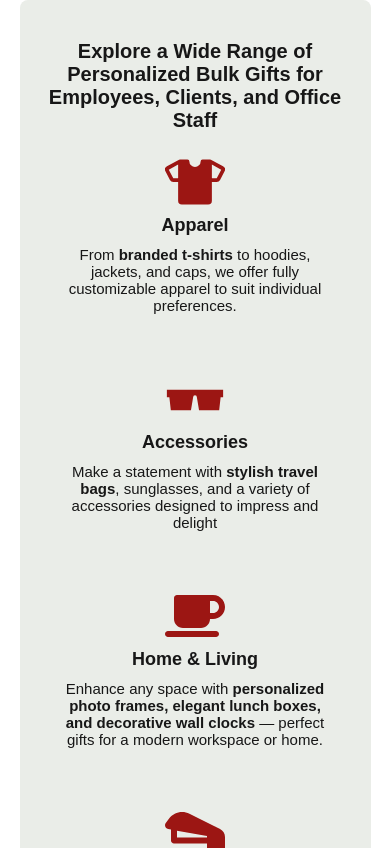
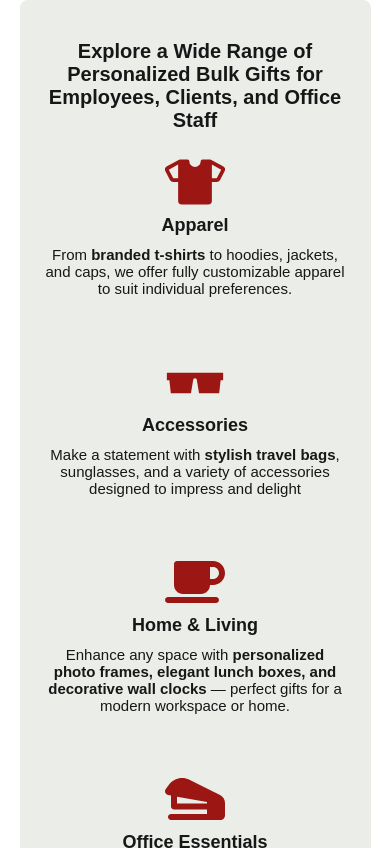
Before and after one commit to Pranav1996910/alampu, a Next.js app: page / in a window 390 px wide. Shown: the part 2196-3044 px from the top of the page. Built offline with nearby package versions, Linux system fonts and the light colour scheme.

Commit message:
padding changes

```diff
--- a/src/app/page.module.css
+++ b/src/app/page.module.css
@@ -57,7 +57,7 @@
 .uniqueGridCellExplore {
   display: flex;
   flex-direction: column;
-  padding: 30px 20px;
+  padding: 30px 20px 30px 20px;
   width: 100%;
   box-sizing: border-box;
   font-size: 14px;
@@ -66,8 +66,6 @@
   justify-content: flex-start;
   align-items: center;
   word-break: break-word;
-  min-height: auto; /* fix min height */
-  height: auto; /* allow it to shrink naturally */
 }
 .uniqueGridCell{
   background-color: #EAEDE8;
@@ -143,10 +141,7 @@
   }
 
   .uniqueGridCellExplore {
-    width: 90%;
-    max-width: 400px;
-    padding: 20px 15px;
-    height: auto;
+    padding: 20px 15px 20px 15px;
   }
 
   .uniqueGridCell {
```
